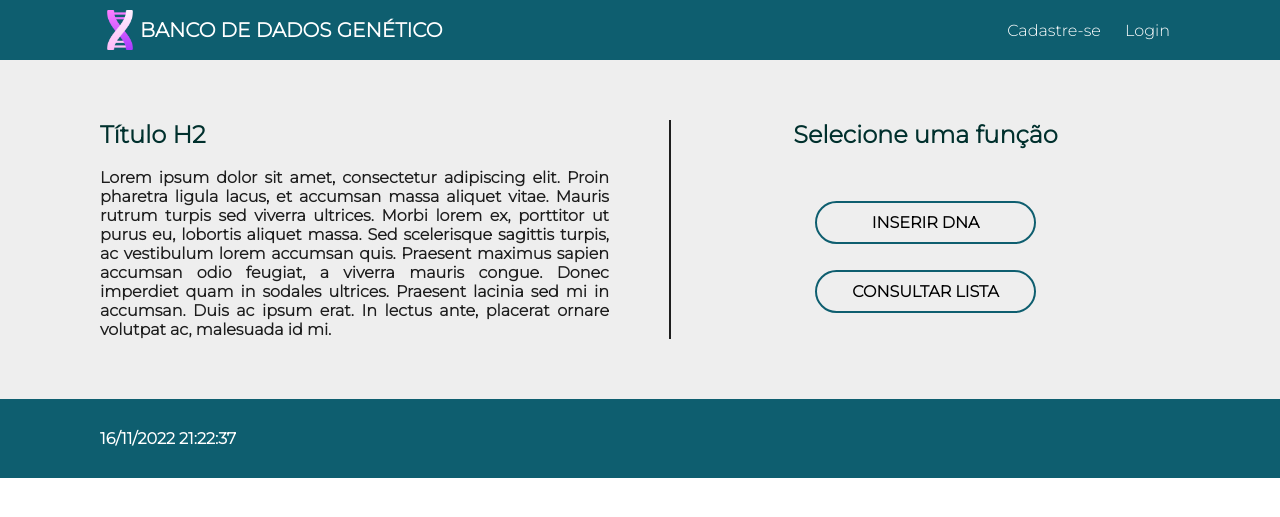
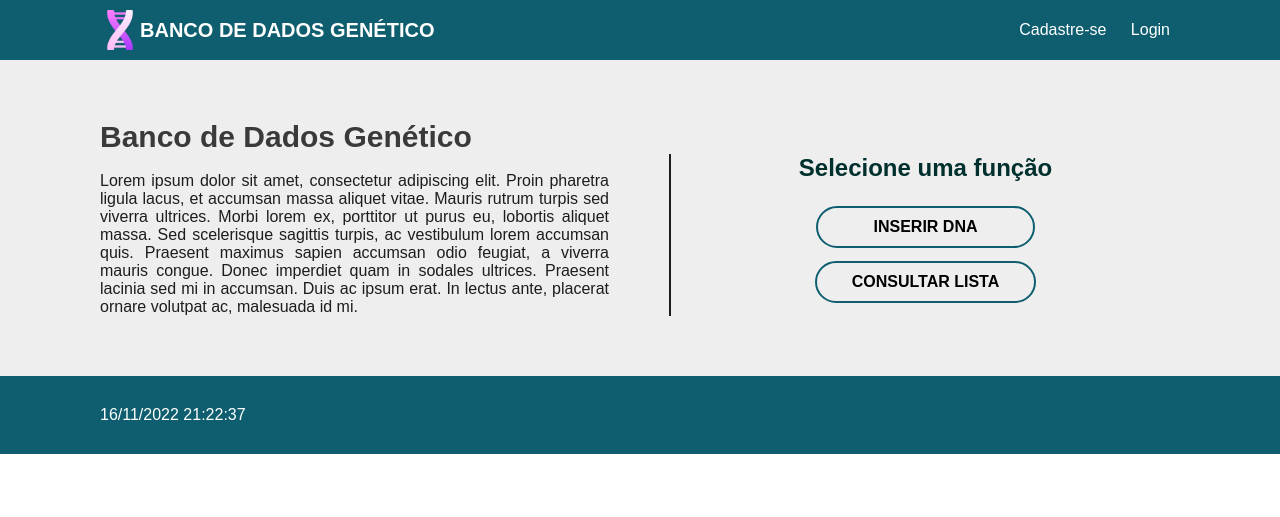
Before and after one commit to isbueno/bdg-web-app, a Flask app: page / in a window 1280 px wide. Shown: the top 517 px of the page. Run offline with Flask 2, Linux system fonts and the light colour scheme.

Commit message:
git -m "Web App - att CSS"

```diff
--- a/config.py
+++ b/config.py
@@ -18,7 +18,7 @@ class DevelopmentConfig(Config):
     TESTING = DEBUG = True
 
     DATABASE_URI = "sqlite:///:memory:"
-    DATABASE_URI = "mysql+mysqlconnector://root:password@localhost/dbg"
+    DATABASE_URI = "mysql+mysqlconnector://root:polimataIFSP.email23@localhost/dbg"
     SQLALCHEMY_DATABASE_URI = DATABASE_URI
 
     SESSION_PROTECTION = "strong"
--- a/static/style.css
+++ b/static/style.css
@@ -1,7 +1,7 @@
 *{
     margin: 0px;
     padding: 0px;
-    font-family: 'Montserrat', sans-serif;
+    font-family: 'Ubuntu', sans-serif;
 }
 
 header{
@@ -48,11 +48,6 @@ azul verde: 0E5E6F
 
 */
 
-
-.banner-interna h1{
-    margin: auto 0;
-}
-
 main{
     color: #1d1d1d;
     padding: 60px 100px;
@@ -61,6 +56,12 @@ main{
 
 main div{
     margin: 0 auto;
+}
+
+main h1{
+    margin: auto 0;
+    font-size: 30px;
+    color: #3a3a3a;
 }
 
 main div.btn-menu{
@@ -99,7 +100,6 @@ h2{
 }
 
 p{
-    font-weight: bold;
     text-align: justify;
 }
 
--- a/templates/dna/new.html
+++ b/templates/dna/new.html
@@ -3,11 +3,10 @@
 <title>Inserir novo DNA</title>
 
 {% block content %}
-<div class="banner-interna">
-    <h1>Inserir novo DNA</h1>
-</div>
+
 
 <main>
+    <h1>Inserir novo DNA</h1>
 
     {% for field, errors in form.errors.items() %}
     <p style="color: red">
--- a/templates/index.html
+++ b/templates/index.html
@@ -2,9 +2,10 @@
 
 {% block content %}
     <main>
+    <h1>Banco de Dados Genético</h1>
     <div style="display: flex;">
         <div style="width:50%">
-            <h2>Título H2</h2></br>
+            </br>
             <p>Lorem ipsum dolor sit amet, consectetur adipiscing elit. Proin pharetra ligula lacus,
                et accumsan massa aliquet vitae. Mauris rutrum turpis sed viverra ultrices. Morbi lorem
                ex, porttitor ut purus eu, lobortis aliquet massa. Sed scelerisque sagittis turpis, ac
```
